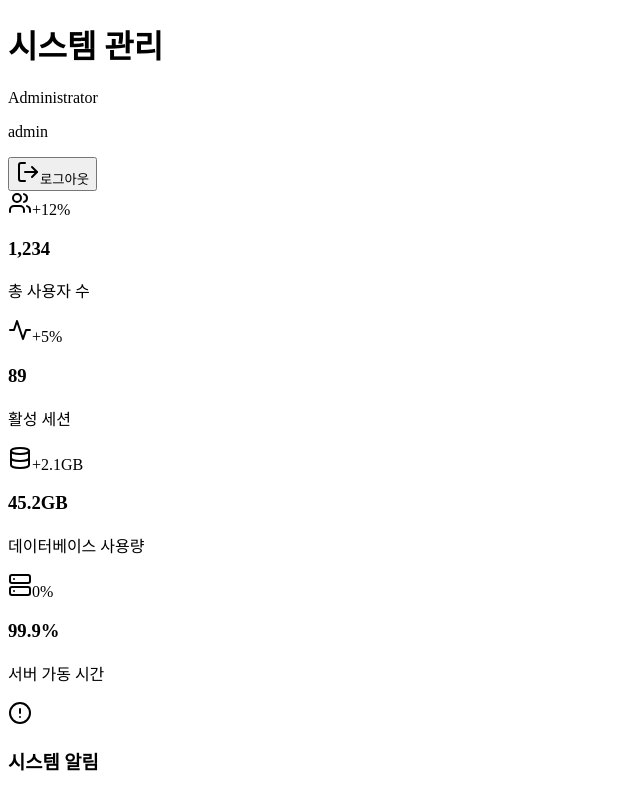
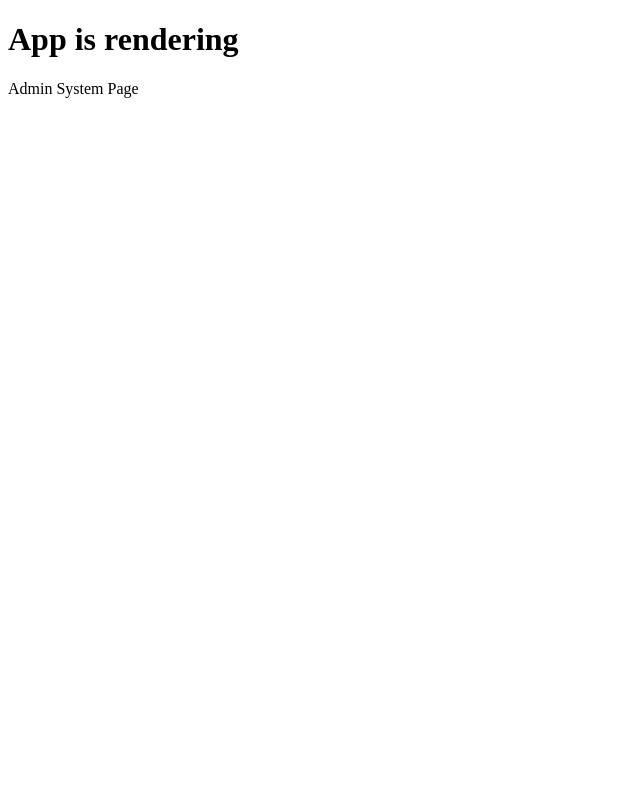
Before and after one commit to mingukang0719/wonbyte-pro, a React app: page /admin/system in a window 1280 px wide. Shown: the top 796 px of the page, without its empty margins (0-640 px from the left). Built offline with nearby package versions, Linux system fonts and the light colour scheme; no server answers; the HTML template or start-up script is replaced by a standard one.

Commit message:
Simplify App component to debug routing issue

```diff
--- a/src/App.jsx
+++ b/src/App.jsx
@@ -1,64 +1,18 @@
-import { BrowserRouter as Router, Routes, Route, Navigate } from 'react-router-dom'
-import { config } from './config'
-import { AuthProvider } from './contexts/AuthContext'
-import HomePage from './pages/HomePage'
-import LoginPage from './pages/LoginPage'
-import SignupPage from './pages/SignupPage'
-import StudentDashboardPage from './pages/StudentDashboardPage'
-import AdminDashboardPage from './pages/AdminDashboardPage'
-import CreateAssignmentPage from './pages/admin/CreateAssignmentPage'
-import SystemManagePage from './pages/admin/SystemManagePage'
-import ReadingTrainerPage from './pages/ReadingTrainerPage'
-import TestPage from './pages/TestPage'
-import PrivateRoute from './components/auth/PrivateRoute'
+import { BrowserRouter as Router, Routes, Route } from 'react-router-dom'
 
 function App() {
+  console.log('App component rendering')
 
   return (
-    <Router basename={config.basename}>
-      <AuthProvider>
-        <div className="min-h-screen bg-gray-50">
-          <Routes>
-            {/* Public routes */}
-            <Route path="/" element={<Navigate to="/login" replace />} />
-            <Route path="/login" element={<LoginPage />} />
-            <Route path="/signup" element={<SignupPage />} />
-            <Route path="/test" element={<TestPage />} />
-
-            {/* Student routes */}
-            <Route path="/student/dashboard" element={
-              <PrivateRoute allowedRoles={['student']}>
-                <StudentDashboardPage />
-              </PrivateRoute>
-            } />
-
-            {/* Admin routes (teacher, parent, admin) */}
-            <Route path="/admin/dashboard" element={
-              <PrivateRoute allowedRoles={['teacher', 'parent', 'admin']}>
-                <AdminDashboardPage />
-              </PrivateRoute>
-            } />
-            <Route path="/admin/assignments/new" element={
-              <PrivateRoute allowedRoles={['teacher', 'parent', 'admin']}>
-                <CreateAssignmentPage />
-              </PrivateRoute>
-            } />
-            <Route path="/admin/system" element={<SystemManagePage />} />
-            <Route path="/admin/system-protected" element={
-              <PrivateRoute allowedRoles={['admin']}>
-                <SystemManagePage />
-              </PrivateRoute>
-            } />
-
-            {/* Legacy routes - will be updated */}
-            <Route path="/reading-trainer" element={
-              <PrivateRoute allowedRoles={['student']}>
-                <ReadingTrainerPage />
-              </PrivateRoute>
-            } />
-          </Routes>
-        </div>
-      </AuthProvider>
+    <Router>
+      <div className="min-h-screen bg-gray-50">
+        <h1 className="text-3xl font-bold text-center pt-8">App is rendering</h1>
+        <Routes>
+          <Route path="/" element={<div>Home Page</div>} />
+          <Route path="/test" element={<div>Test Page</div>} />
+          <Route path="/admin/system" element={<div>Admin System Page</div>} />
+        </Routes>
+      </div>
     </Router>
   )
 }
```
Also changed, not shown: src/App.complex.jsx (added, +67 -0 lines), src/pages/admin/SimpleSystemPage.jsx (added, +12 -0 lines), .claude/settings.local.json.
